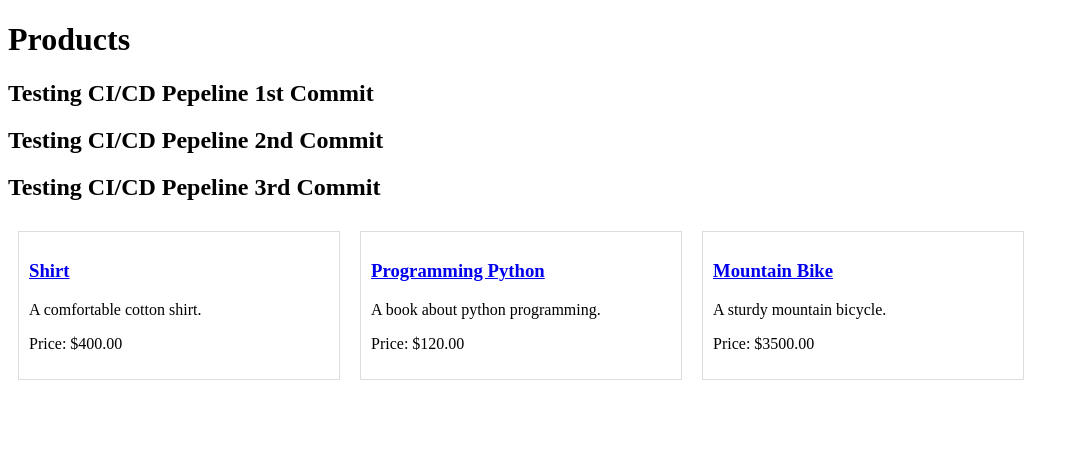
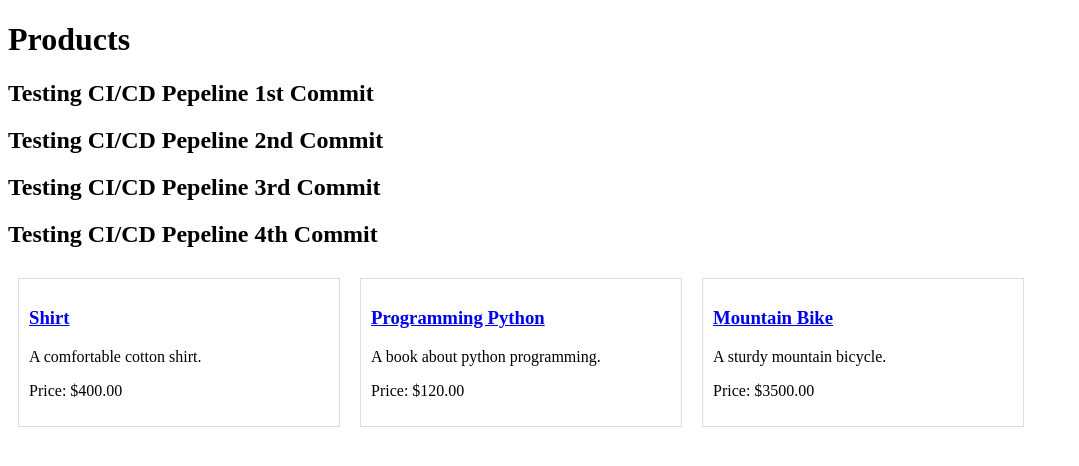
Before and after one commit to Aashish9311/CI-CD-Pipeline-For-Automated-Deployment, a Django app: page / in a window 1280 px wide. Shown: the top 466 px of the page, without its empty margins (0-1079 px from the left). Run offline with Django 5.2, Linux system fonts and the light colour scheme; data comes from the database, SQL or seed files in the repository.

Commit message:
Update product_list.html

```diff
--- a/shop/templates/shop/product_list.html
+++ b/shop/templates/shop/product_list.html
@@ -8,6 +8,7 @@
     <h2>Testing CI/CD Pepeline 1st Commit</h2>
     <h2>Testing CI/CD Pepeline 2nd Commit</h2>
         <h2>Testing CI/CD Pepeline 3rd Commit</h2>
+    <h2>Testing CI/CD Pepeline 4th Commit</h2>
 
 
 
```
